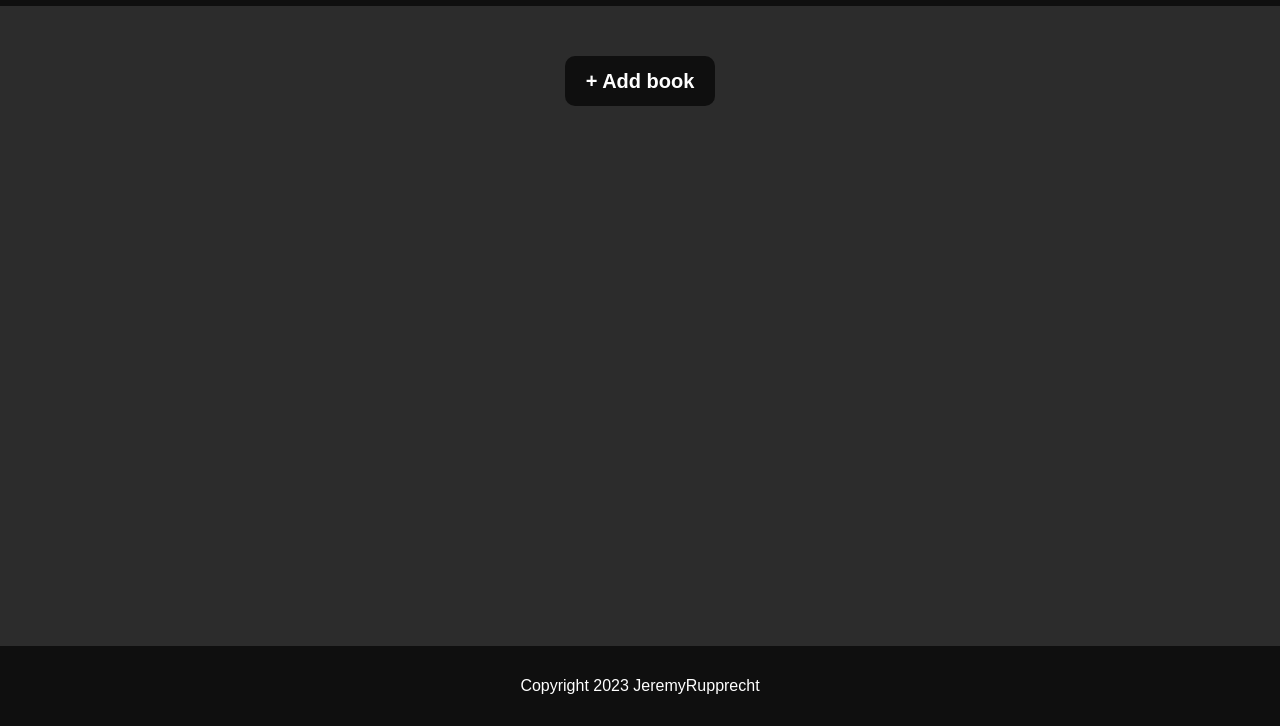
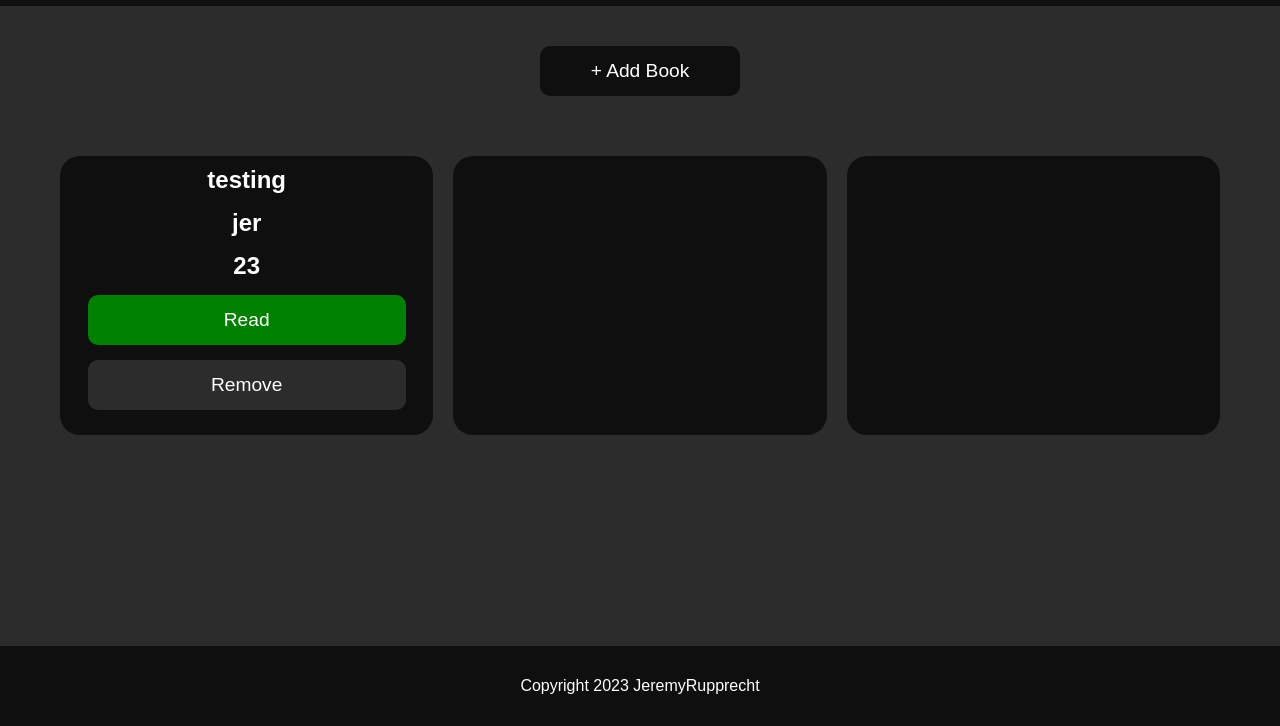
Before and after one commit to jeremyrupprecht/odinProjectLibrary, a plain HTML site: page index.html in a window 1280 px wide. Shown: the part 74-800 px from the top of the page. Drawn offline with Linux system fonts and the light colour scheme.

Commit message:
Add test book function and styling for the books grid

```diff
--- a/index.html
+++ b/index.html
@@ -14,13 +14,13 @@
         </div>
     </div>
 
-    <button class="addBookButton">
-        <h2>+ Add book</h2>
-    </button>
+    <button class="addBookButton">+ Add Book</button>
+
+    <div class="booksGrid"></div>
 
     <div class="modalBackground"></div>
     <div class="addBookModal">
-        <form action="" method="post">
+        <form action="" method="post" id="addBookForm">
             <h2>Add new book</h2>
 
             <div class="form-row">
@@ -40,9 +40,9 @@
 
             <div class="form-row">
                 <label for="readItInput" id="readItlabel">Have you read it?</label>
-                <input type="checkbox" id="readItInput" name="readIt">
+                <input type="checkbox" id="readItInput" name="readIt" value="yes">
             </div>
-            <button>Submit</button>
+            <button type="submit" value="submit">Submit</button>
         </form>
     </div>
 
--- a/script.js
+++ b/script.js
@@ -12,10 +12,64 @@ function Book(title, author, pages, read) {
   }
 
 function addBookToLibrary() {
-
+    let book = new Book(document.getElementById('titleInput').value,
+                        document.getElementById('authorInput').value,
+                        document.getElementById('pagesInput').value,
+                        document.getElementById('readItInput').checked);
+    myLibrary.push(book);
+    displayBooks();
 }
 
 function displayBooks() {
+    // for (let i = 0; i < myLibrary.length; i++) {
+    //     const book = document.createElement("div");
+
+    // }
+}
+
+function createTestBooks() {
+    let book1 = new Book("testing", "jer", 23, true);
+    let book2 = new Book("title2", "jer2", 223, true);
+    let book3 = new Book("booger aids", "jer3", 4, false);
+    const book1Element = document.createElement("div");
+    const book2Element = document.createElement("div");
+    const book3Element = document.createElement("div");
+    book1Element.classList.add("bookCard");
+    book2Element.classList.add("bookCard");
+    book3Element.classList.add("bookCard");
+    const booksGrid = document.querySelector('.booksGrid');
+    booksGrid.appendChild(book1Element);
+    booksGrid.appendChild(book2Element);
+    booksGrid.appendChild(book3Element);
+
+    const title1 = document.createElement("h2");
+    title1.textContent = book1.title;
+    book1Element.appendChild(title1);
+    const author1 = document.createElement("h2");
+    author1.textContent = book1.author;
+    book1Element.appendChild(author1);
+    const pages1 = document.createElement("h2");
+    pages1.textContent = book1.pages;
+    book1Element.appendChild(pages1);
+
+    const readButton = document.createElement("button");
+    readButton.classList.add("readButton");
+    readButton.textContent = "Read";
+    book1Element.appendChild(readButton);
+
+    const removeButton = document.createElement("button");
+    removeButton.classList.add("removeButton");
+    removeButton.textContent = "Remove";
+    book1Element.appendChild(removeButton);
+
+    myLibrary.push(book1);
+    myLibrary.push(book2);
+    myLibrary.push(book3);
+}
+createTestBooks();
+
+function removeBookFromLibrary() {
+
 
 }
 
@@ -23,6 +77,7 @@ const addBookButton = document.querySelector('.addBookButton');
 const addBooksModal = document.querySelector('.addBookModal');
 const modalFullscreenBackground = document.querySelector('.modalBackground');
 
+// Open modal
 addBookButton.addEventListener('click', () => {
     addBooksModal.classList.add('showModal');
     modalFullscreenBackground.style.display = "block";
@@ -30,7 +85,6 @@ addBookButton.addEventListener('click', () => {
 });
 
 // Close modal on outside click
-
 document.addEventListener('click', (e) => {
     if (e.target == modalFullscreenBackground) {
         addBooksModal.classList.remove('showModal');
@@ -39,19 +93,14 @@ document.addEventListener('click', (e) => {
     }
 });
 
-
-// document.addEventListener('click', (e) => {
-//     let clickInside = addBooksModal.contains(e.target);
-
-//     if (!clickInside && modalShowing) {
-//         addBooksModal.classList.remove('showModal');
-//         modalShowing = false;
-//         console.log("REEE");
-//     }
-// });
-
-
 // Remove the "Confirm Form Resubmission" prompt on page refresh
 if ( window.history.replaceState ) {
     window.history.replaceState( null, null, window.location.href );
 }
+
+// Form submission
+const addBookForm = document.getElementById("addBookForm");
+addBookForm.addEventListener("submit", (e) => {
+    e.preventDefault();
+    addBookToLibrary();
+});
--- a/styles.css
+++ b/styles.css
@@ -3,6 +3,7 @@
     --background-light: white;
     --foreground-dark: rgb(15, 15, 15);
     --background-dark: rgb(44, 44, 44);
+    --max-container-width: 1200px;
 }
 
 * {
@@ -35,9 +36,13 @@ body > div {
 }
 
 .header-middle {
-    width: 800px;
+    max-width: var(--max-container-width);
+    width: 100%;
     display: flex;
     justify-content: space-between;
+    align-items: center;
+    padding: 20px;
+
 }
 
 .footer {
@@ -52,9 +57,50 @@ button {
 
 .addBookButton {
     height: 50px;
-    width: 150px;
+    width: 200px;
     background-color: var(--foreground-dark);
-    margin-top: 50px;
+    font-size: 1.2rem;
+    text-align: center;
+    margin: 40px 0px;
+    padding: 10px;
+}
+
+
+.booksGrid {
+    max-width: var(--max-container-width);
+    display: grid;
+    grid-template-columns: repeat(auto-fit, minmax(300px, 1fr));
+    gap: 20px;
+    padding: 20px;
+}
+
+.bookCard {
+    background-color: var(--foreground-dark);
+    display: flex;
+    flex-direction: column;
+    justify-content: center;
+    align-items: center;
+    padding: 10px;
+    border-radius: 20px;
+}
+
+.bookCard > * {
+    margin-bottom: 15px;
+}
+
+.readButton, .removeButton {
+    height: 50px;
+    width: 90%;
+    font-size: 1.2rem;
+    text-align: center;
+}
+
+.readButton {
+    background-color: green;
+}
+
+.removeButton {
+    background-color: var(--background-dark);
 }
 
 .modalBackground {
@@ -112,11 +158,11 @@ input[type="text"], input[type="number"] {
     background-color: var(--background-dark);
     border: 0;
     padding-left: 10px;
-    font-size: 1.1rem;
+    font-size: 1.2rem;
 }
 
 input::placeholder {
-    font-size: 1.1rem;
+    font-size: 1.2rem;
 }
 
 form > div {
```
